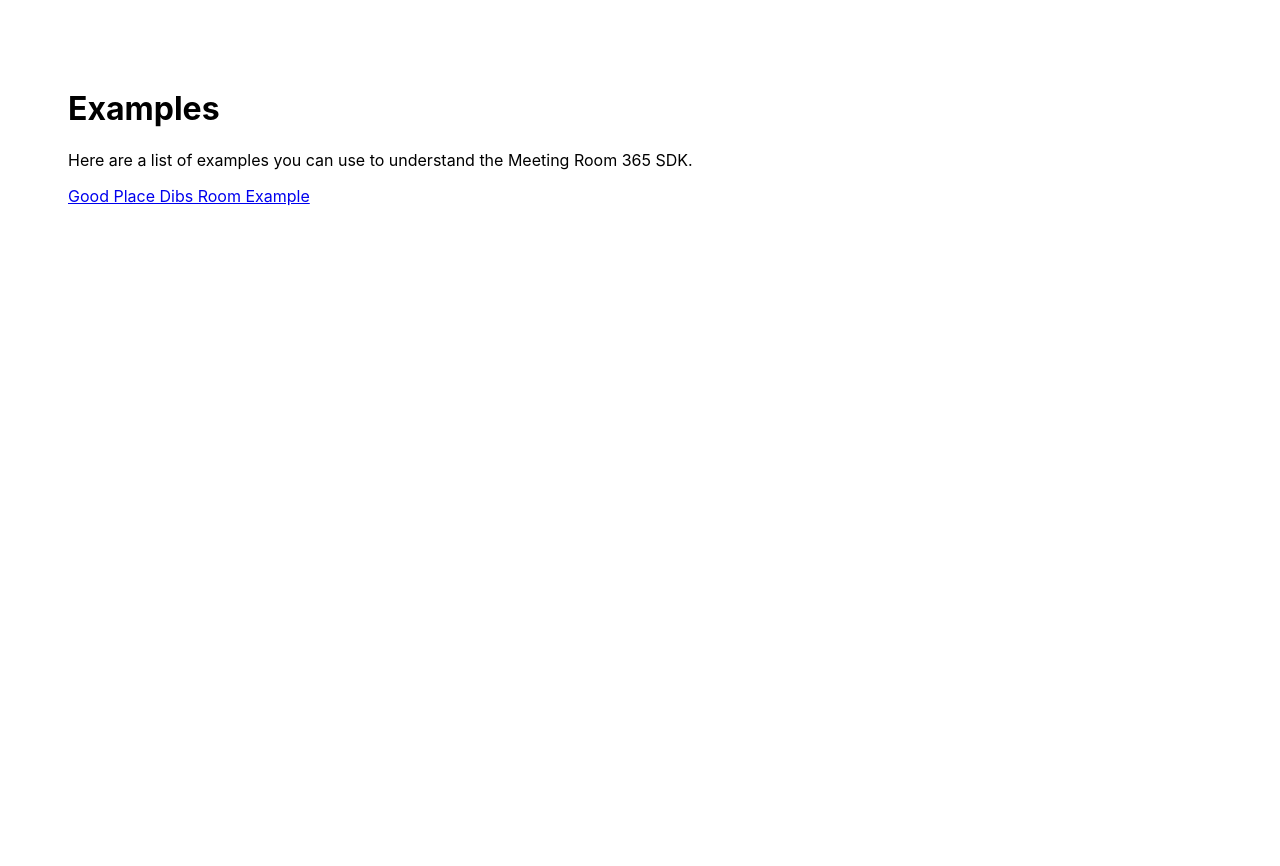
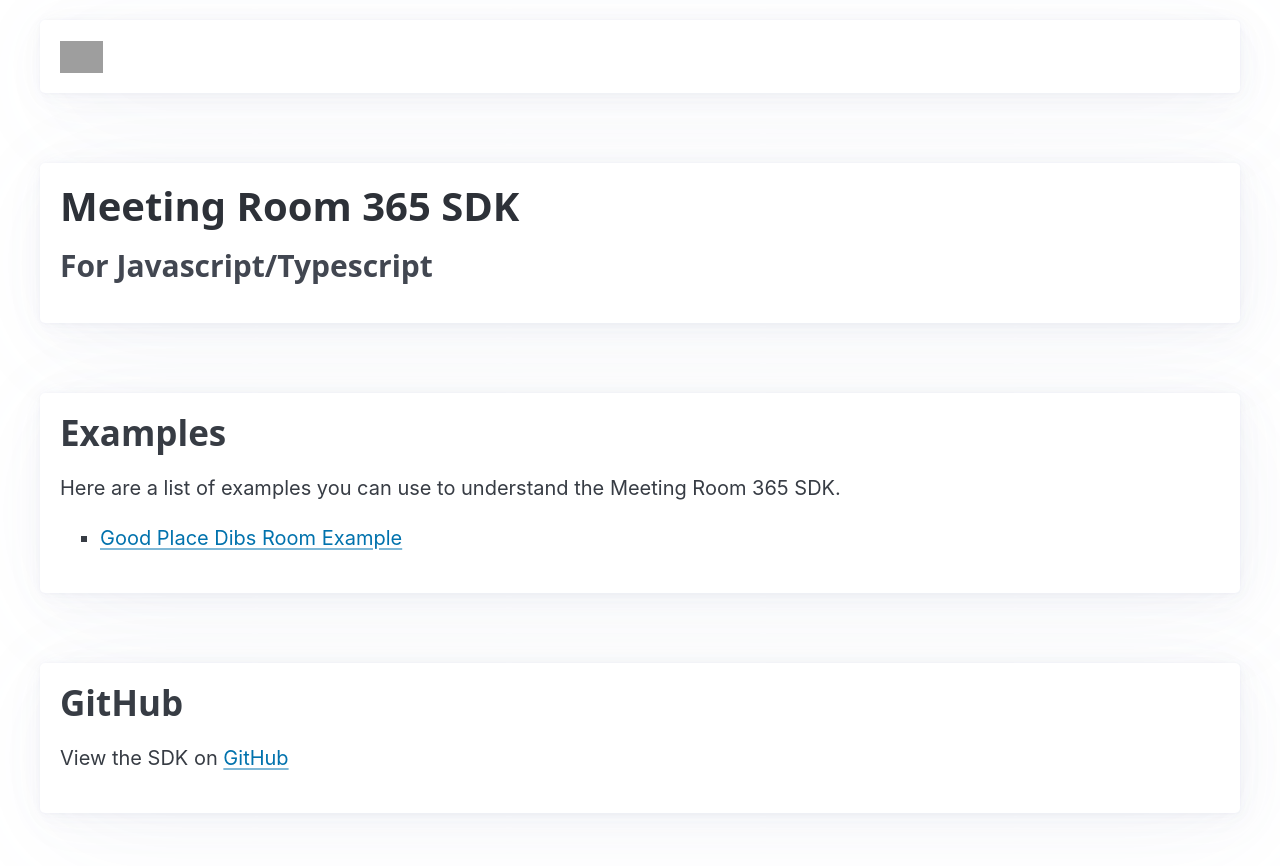
Before and after one commit to Meeting-Room-365/meetingroom365-sdk, a website: page index.html in a window 1280 px wide. Before the commit the page ends 800 px from the top, so only its background shows below. Drawn offline with nearby package versions, Linux system fonts and the light colour scheme; grey boxes are pictures that could not be loaded.

Commit message:
update html

```diff
--- a/index.html
+++ b/index.html
@@ -3,21 +3,70 @@
 <head>
     <meta charset="UTF-8">
     <title>Meeting Room 365 SDK</title>
+    <meta name="color-scheme" content="light dark" />
 
+    <link rel="stylesheet" href="https://cdn.jsdelivr.net/npm/@picocss/pico@2.0.6/css/pico.classless.min.css"/>
     <style>
         body {
             font-family: Inter, -apple-system, sans-serif;
-            padding: 60px;
+            /*padding: 60px;*/
+        }
+        .inline-block-light {
+            display: inline-block;
+        }
+        .inline-block-dark {
+            display: none;
+        }
+        @media (prefers-color-scheme: dark) {
+            .inline-block-light {
+                display: none;
+            }
+            .inline-block-dark {
+                display: inline-block;
+            }
         }
     </style>
 </head>
 <body>
 
-<h1>Examples</h1>
+<main>
+    <article>
+        <img src="https://www.meetingroom365.com/redesign/mr365-logo-2-tone3.svg" class="inline-block-light" style="height:32px" alt="Logo">
+        <img src="https://www.meetingroom365.com/redesign/logo-white2.svg" class="inline-block-dark" style="height:32px" alt="Logo">
+    </article>
 
-<p>Here are a list of examples you can use to understand the Meeting Room 365 SDK.</p>
+    <p>&nbsp;</p>
 
-<a href="examples/goodplace?key=goodplace">Good Place Dibs Room Example</a>
+    <article>
+        <h1>Meeting Room 365 SDK</h1>
+
+        <h3>For Javascript/Typescript</h3>
+    </article>
+
+    <p>&nbsp;</p>
+
+    <article>
+        <h2>Examples</h2>
+
+        <p>Here are a list of examples you can use to understand the Meeting Room 365 SDK.</p>
+
+        <ul>
+            <li>
+                <a href="examples/goodplace?key=goodplace">Good Place Dibs Room Example</a>
+            </li>
+        </ul>
+    </article>
+
+    <p>&nbsp;</p>
+
+    <article>
+        <h2>GitHub</h2>
+
+        <p>View the SDK on <a href="https://github.com/kidGodzilla/meetingroom365-sdk">GitHub</a></p>
+    </article>
+
+    <p>&nbsp;</p>
+</main>
 
 </body>
 </html>
```
Also changed, not shown: favicon.ico (added), 1 other file.
